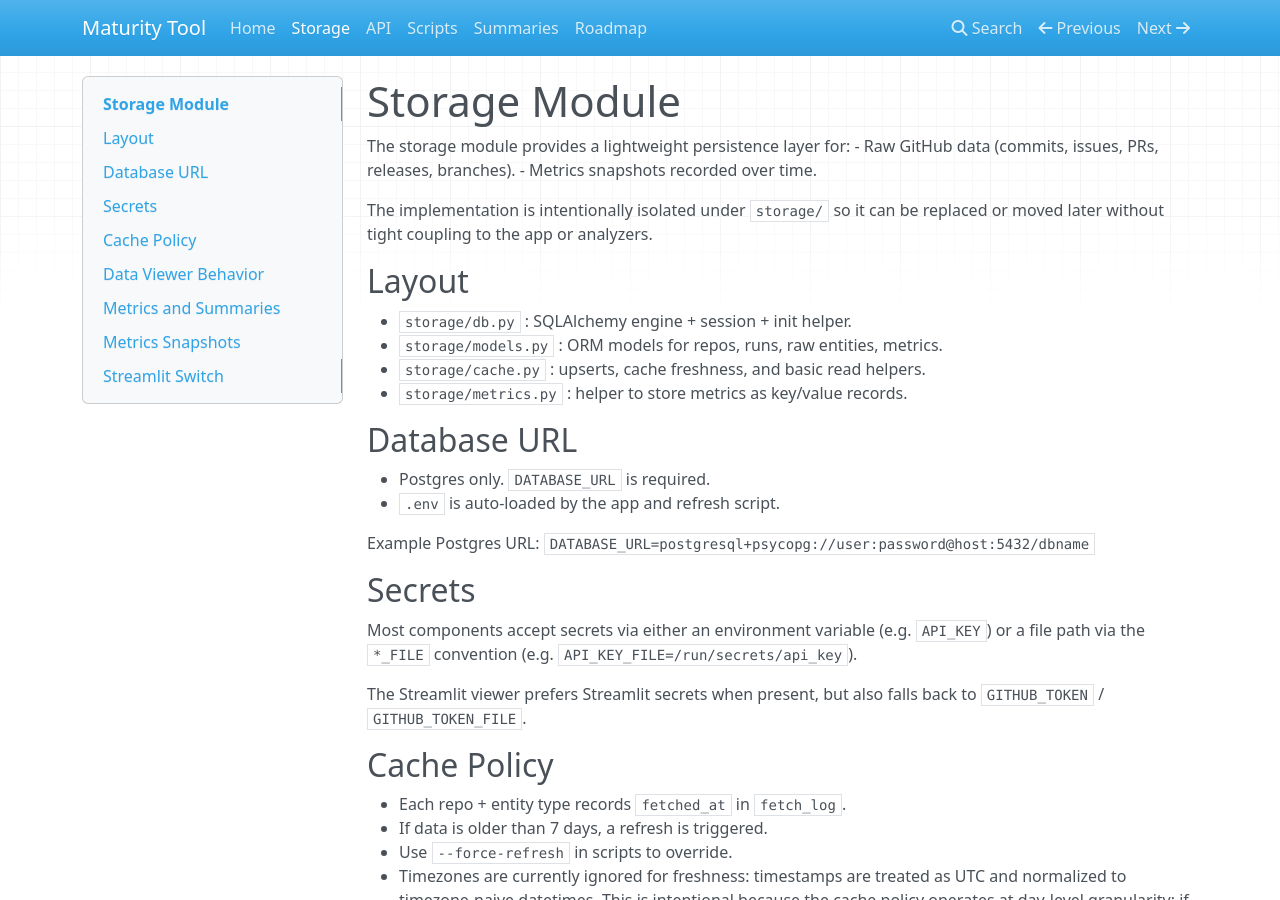
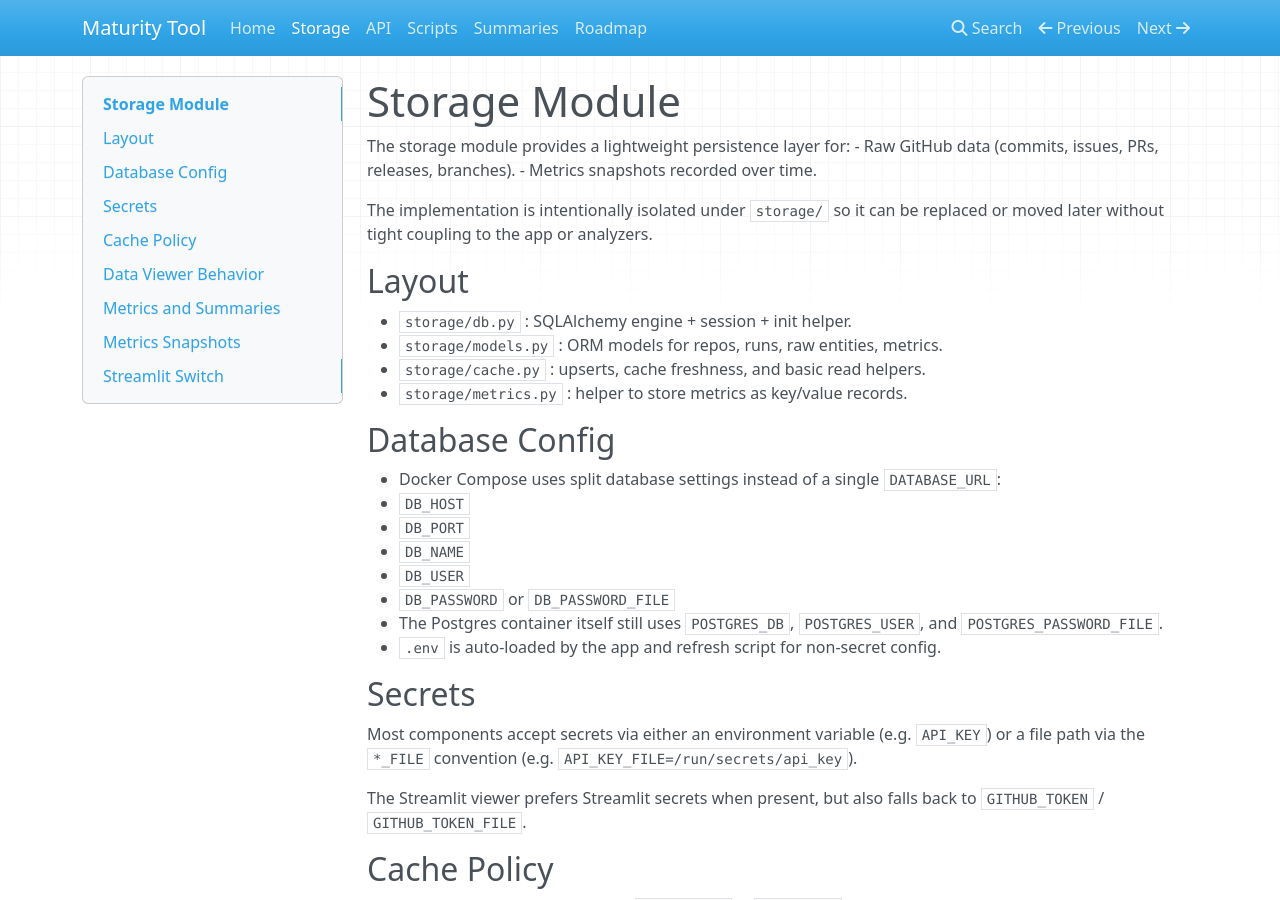
Before and after one commit to DPGAlliance/maturity-tool, an MkDocs documentation site: the page built from docs/storage.md, in a window 1280 px wide and 900 px high. Built offline with MkDocs 1.6.1, drawn with Linux system fonts in a browser that asks for light colours; nearby versions of some CDN libraries.

Commit message:
migrate postgres passwd to secret file. clean up secrets form env file
- Switch Docker Compose and app config to use DB_HOST, DB_PORT, DB_NAME, DB_USER, DB_PASSWORD_FILE (instead of DATABASE_URL)
- Add support for secrets/postgres_password, update .env.example and secrets/README.md
- Update docker-compose.yml: use POSTGRES_PASSWORD_FILE for db, DB_* vars for app containers
- Refactor storage/db.py and Alembic env.py to build DB URL from split env vars and secrets
- Update docs, README, and storage.md to document new DB config and secret handling
- Remove direct password/API key/token from .env.example (prefer *_FILE)
- Minor: update scripts/db_checks.py to use new get_engine signature

```diff
--- a/docs/storage.md
+++ b/docs/storage.md
@@ -13,12 +13,15 @@ replaced or moved later without tight coupling to the app or analyzers.
 - `storage/cache.py` : upserts, cache freshness, and basic read helpers.
 - `storage/metrics.py` : helper to store metrics as key/value records.
 
-## Database URL
-- Postgres only. `DATABASE_URL` is required.
-- `.env` is auto-loaded by the app and refresh script.
-
-Example Postgres URL:
-`DATABASE_URL=postgresql+psycopg://user:password@host:5432/dbname`
+## Database Config
+- Docker Compose uses split database settings instead of a single `DATABASE_URL`:
+  - `DB_HOST`
+  - `DB_PORT`
+  - `DB_NAME`
+  - `DB_USER`
+  - `DB_PASSWORD` or `DB_PASSWORD_FILE`
+- The Postgres container itself still uses `POSTGRES_DB`, `POSTGRES_USER`, and `POSTGRES_PASSWORD_FILE`.
+- `.env` is auto-loaded by the app and refresh script for non-secret config.
 
 ## Secrets
 Most components accept secrets via either an environment variable (e.g. `API_KEY`) or a file path via the `*_FILE` convention (e.g. `API_KEY_FILE=/run/secrets/api_key`).
```
Also changed, not shown: README.md (+14 -2 lines), docker-compose.yml (+23 -4 lines), secrets/README.md (+6 -0 lines), 4 other files.
